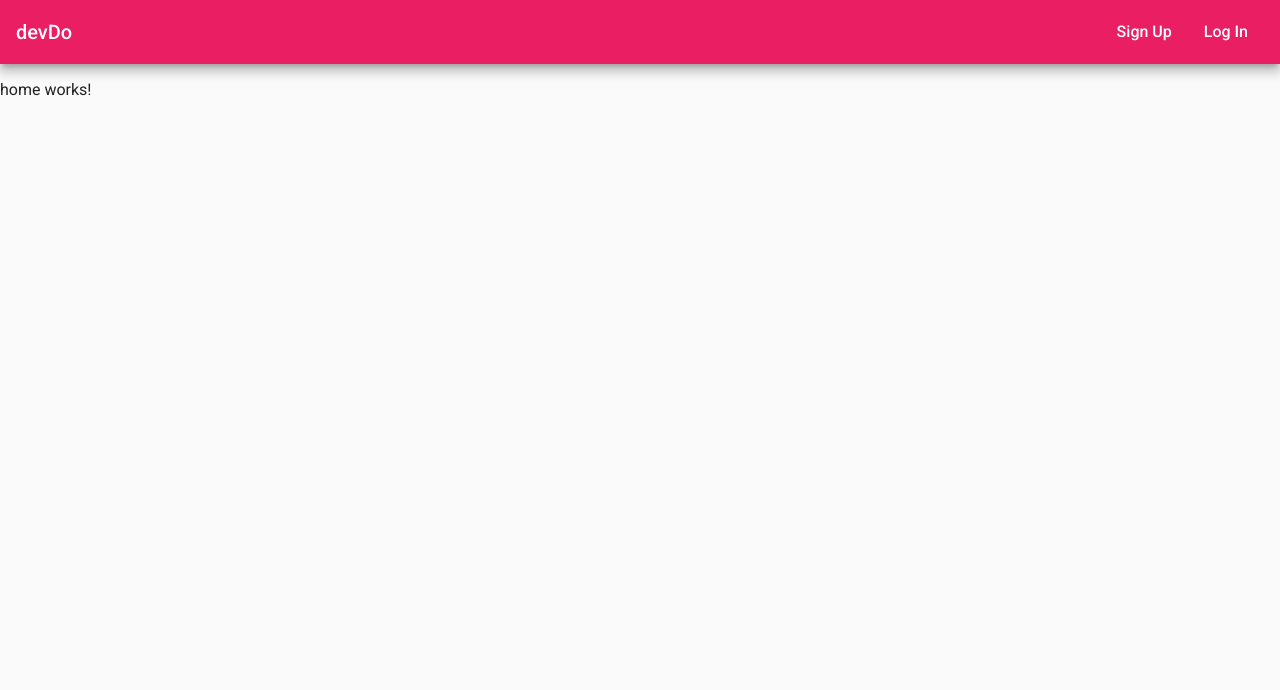
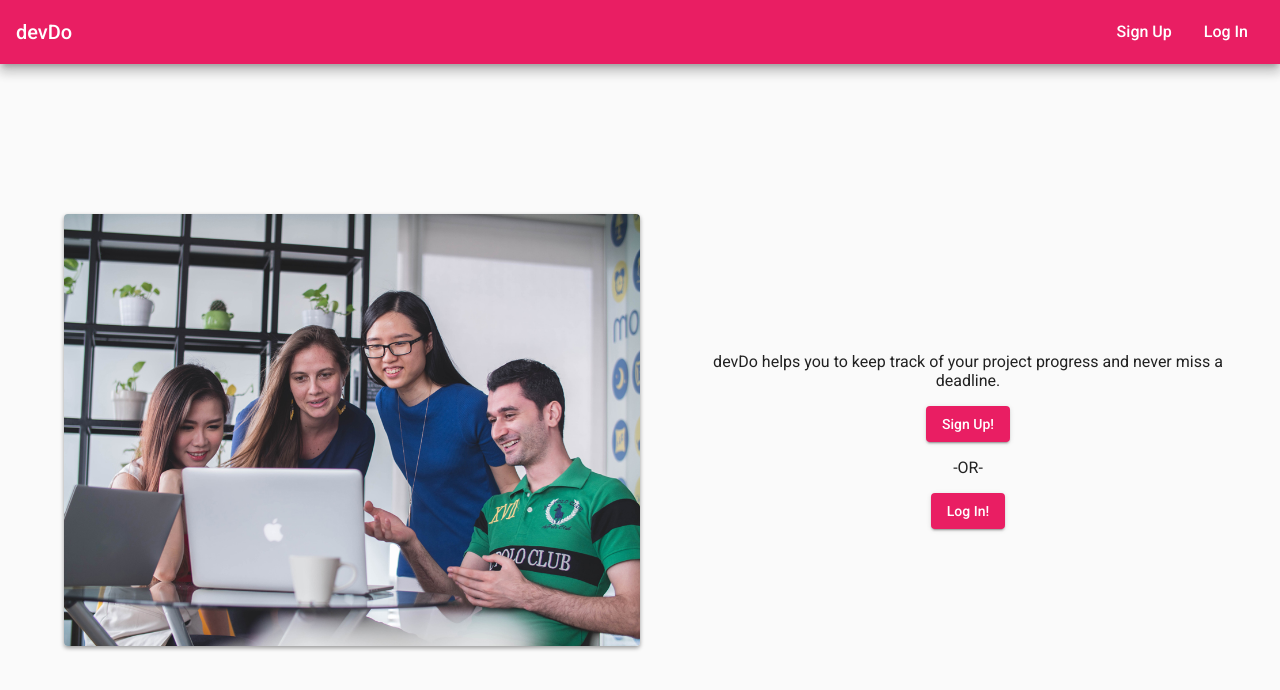
Before and after one commit to Ionut-T/devDo, an Angular app: page / in a window 1280 px wide. Shown: the top 690 px of the page. Built offline with nearby package versions, Linux system fonts and the light colour scheme.

Commit message:
create home page

```diff
--- a/src/app/core/home/home.component.css
+++ b/src/app/core/home/home.component.css
@@ -0,0 +1,53 @@
+.home {
+  display: flex;
+  align-items: center;
+  justify-content: center;
+  height: calc(100% - 64px);
+}
+
+.container {
+  display: flex;
+  justify-content: space-around;
+  align-items: center;
+}
+
+.home__cta {
+  display: flex;
+  flex-direction: column;
+  align-items: center;
+  width: 45vw;
+}
+
+.home__cta p {
+  text-align: center;
+}
+
+.home__image {
+  width: 45vw;
+}
+
+.home__image img {
+  width: 100%;
+  border-radius: 4px;
+  box-shadow: 0 2px 4px rgba(0, 0, 0, 0.4);
+}
+
+@media only screen and (max-width: 799px) {
+  .container {
+    flex-direction: column-reverse;
+  }
+
+  .home__image {
+    width: 70vw;
+  }
+}
+
+@media only screen and (max-width: 599px) {
+  .home {
+    height: calc(100% - 56px);
+  }
+
+  .home__cta {
+    width: 80vw;
+  }
+}
--- a/src/app/core/home/home.component.html
+++ b/src/app/core/home/home.component.html
@@ -1,3 +1,23 @@
-<p>
-  home works!
-</p>
+<section class="home">
+  <div class="container">
+    <figure class="home__image">
+      <img
+        src="../../../assets/img/home-image.jpg"
+        alt="four people watching on white MacBook on top of glass-top table"
+      />
+    </figure>
+    <div class="home__cta">
+      <p class="home__paragraph">
+        devDo helps you to keep track of your project progress and never miss a
+        deadline.
+      </p>
+      <button mat-raised-button color="primary" (click)="onSignUp()">
+        Sign Up!
+      </button>
+      <p>-OR-</p>
+      <button mat-raised-button color="primary" (click)="onLogIn()">
+        Log In!
+      </button>
+    </div>
+  </div>
+</section>
--- a/src/app/core/home/home.component.ts
+++ b/src/app/core/home/home.component.ts
@@ -1,15 +1,30 @@
 import { Component, OnInit } from '@angular/core';
+import { Router } from '@angular/router';
 
+/**
+ * Home page component
+ */
 @Component({
   selector: 'app-home',
   templateUrl: './home.component.html',
   styleUrls: ['./home.component.css']
 })
 export class HomeComponent implements OnInit {
+  constructor(private router: Router) {}
 
-  constructor() { }
+  ngOnInit() {}
 
-  ngOnInit() {
+  /**
+   * Redirect user to sign up page
+   */
+  onSignUp() {
+    this.router.navigate(['/user/signup']);
   }
 
+  /**
+   * Redirect user to log in page
+   */
+  onLogIn() {
+    this.router.navigate(['/user/login']);
+  }
 }
```
Also changed, not shown: src/assets/img/home-image.jpg (added).
